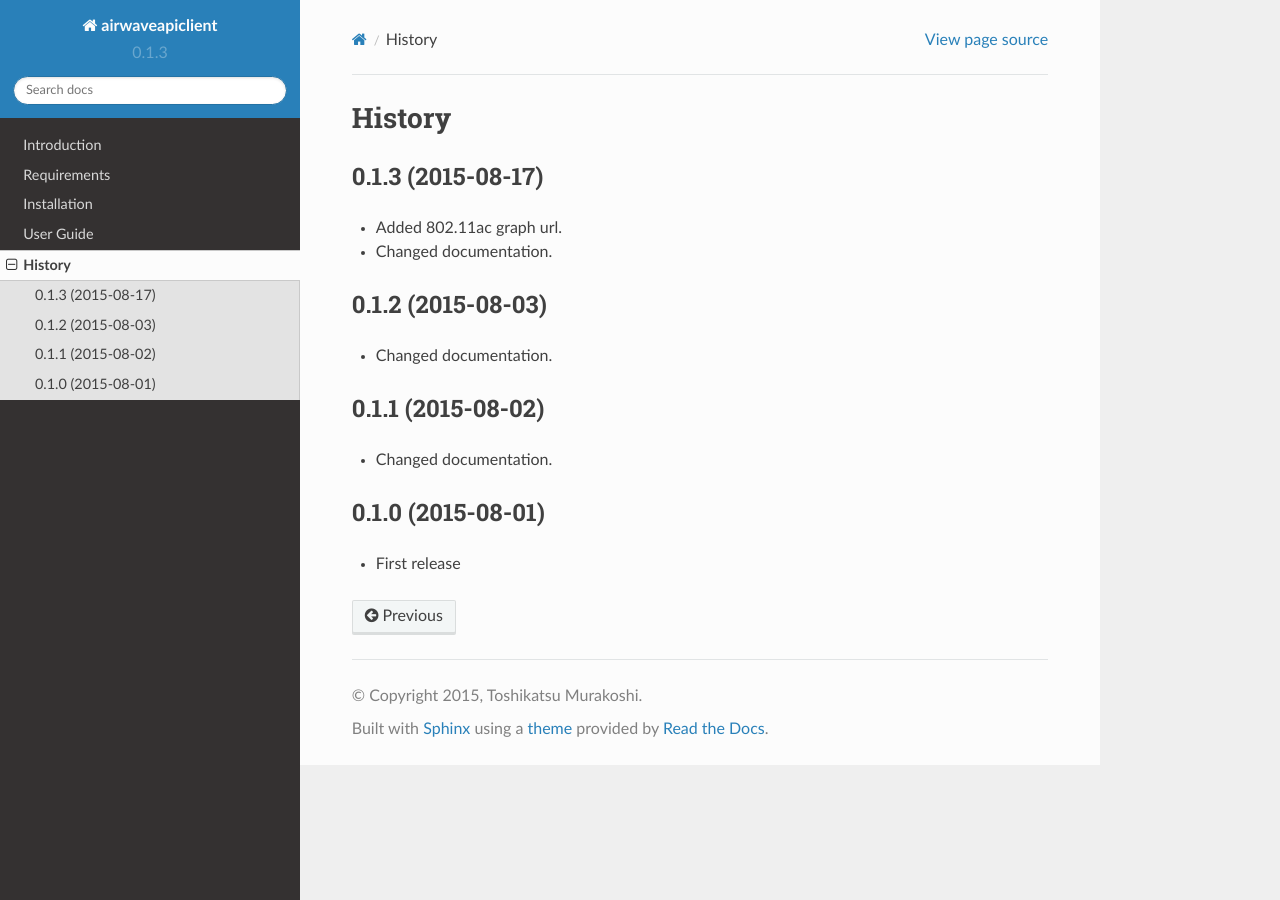
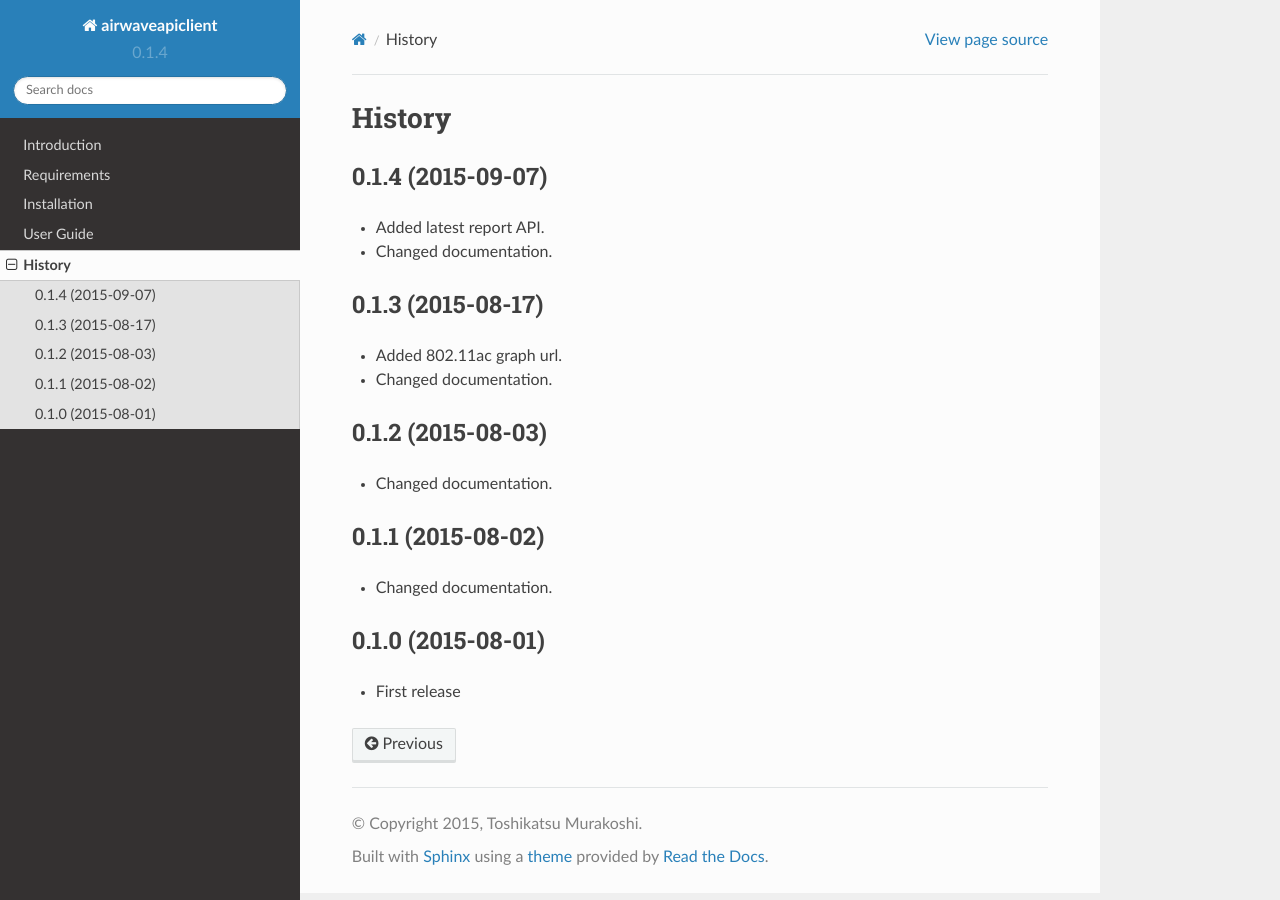
Before and after one commit to mtoshi/airwaveapiclient, a Sphinx documentation site: the page built from docs/source/history.rst, in a window 1280 px wide. Built offline with Sphinx 7.4.7 and the Read the Docs theme 2.0.0, drawn with Linux system fonts in a browser that asks for light colours.

Commit message:
Ver 0.1.4

```diff
--- a/docs/source/conf.py
+++ b/docs/source/conf.py
@@ -65,9 +65,9 @@ author = 'Toshikatsu Murakoshi'
 # built documents.
 #
 # The short X.Y version.
-version = '0.1.3'
+version = '0.1.4'
 # The full version, including alpha/beta/rc tags.
-release = '0.1.3'
+release = '0.1.4'
 
 # The language for content autogenerated by Sphinx. Refer to documentation
 # for a list of supported languages.
--- a/docs/source/history.rst
+++ b/docs/source/history.rst
@@ -1,5 +1,10 @@
 History
 ============
+
+0.1.4 (2015-09-07)
+------------------
+* Added latest report API.
+* Changed documentation.
 
 0.1.3 (2015-08-17)
 ------------------
--- a/setup.py
+++ b/setup.py
@@ -62,7 +62,7 @@ with open('requirements.txt', 'w') as _file:
 
 setup(
     name="airwaveapiclient",
-    version="0.1.3",
+    version="0.1.4",
     description='Aruba Networks AirWave API Client.',
     long_description=README,
     author='Toshikatsu Murakoshi',
```
